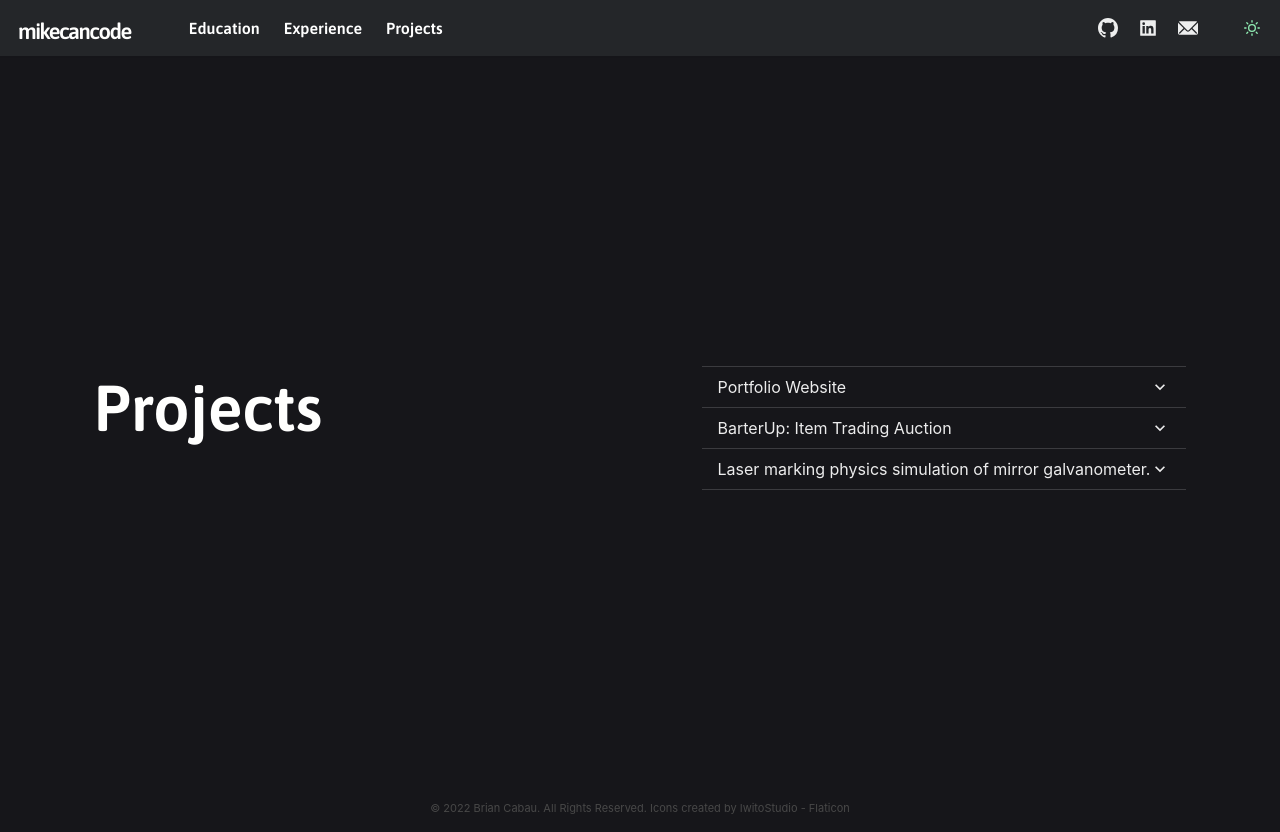
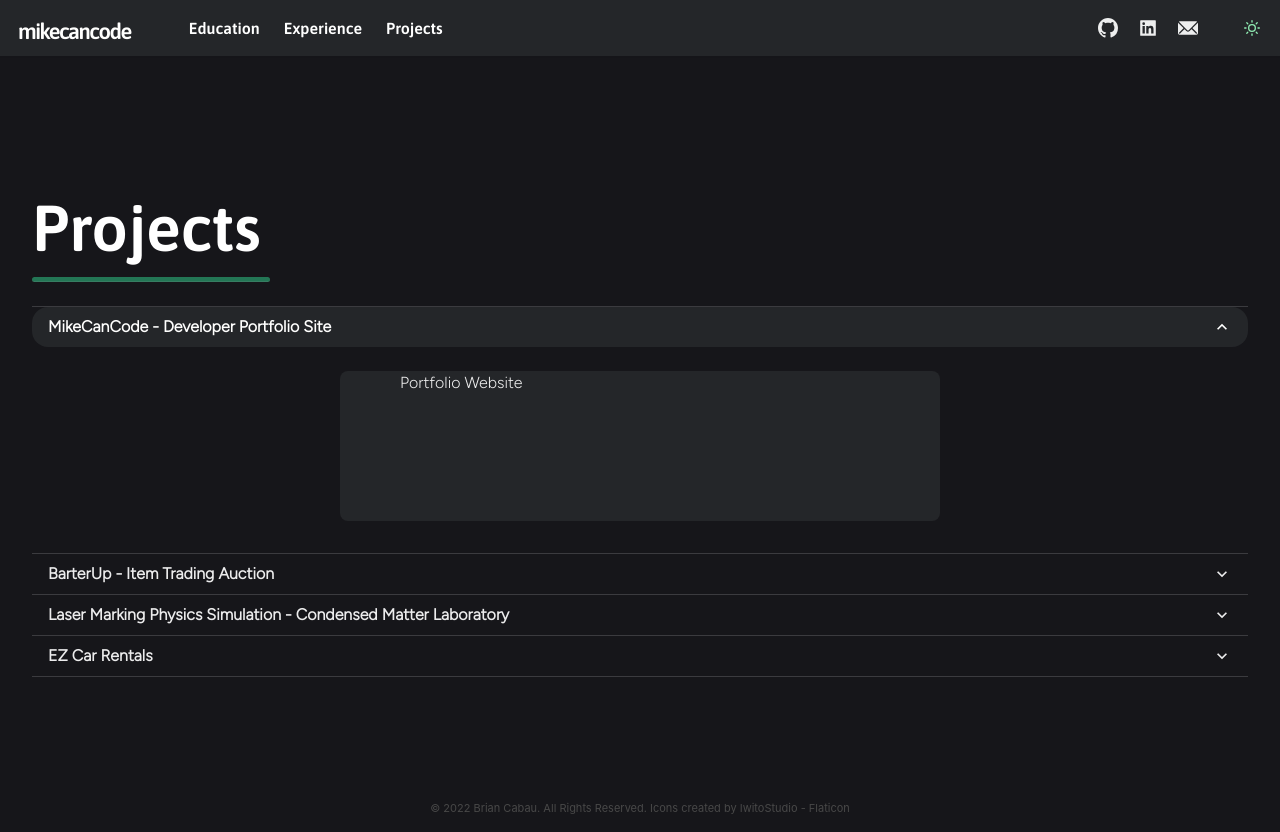
Before and after one commit to bcabau1/mike-can-code, a Next.js app: page /projects in a window 1280 px wide. Built offline with nearby package versions, Linux system fonts and the light colour scheme.

Commit message:
project page layout accordion

```diff
--- a/components/projectbanner.js
+++ b/components/projectbanner.js
@@ -5,7 +5,6 @@ export default function ProjectBanner(props) {
     return (
         <>
             <Flex
-            key={props.id}
             w='600px'
             h='150px'
             m='4'
@@ -13,7 +12,6 @@ export default function ProjectBanner(props) {
             align='center'
             borderRadius='lg'
             bg={useColorModeValue('#fffffe', '#242629')}
-            boxShadow={useColorModeValue('lg', 'dark-lg')}
             >
                 <Flex position='relative' w='10%' h='100%' >
 
--- a/pages/projects.js
+++ b/pages/projects.js
@@ -1,51 +1,60 @@
 import PageAnimate from "../components/layouts/pageanimate"
-import { Accordion, AccordionItem, AccordionButton, AccordionPanel, AccordionIcon, Heading, Box, Flex } from "@chakra-ui/react"
+import { Accordion, AccordionItem, AccordionButton, AccordionPanel, Divider,AccordionIcon, Heading, Box, Flex, Text, Image, useColorModeValue, Center } from "@chakra-ui/react"
 import AttributeFooter from "../components/footer"
+import ProjectBanner from "../components/projectbanner"
 
 
 
 
 const projects = [{
-        id: 'portfolio',
+        id: 0,
+        title: 'MikeCanCode - Developer Portfolio Site',
         stack: `JavaScript, React, NextJS`,
         description: `Portfolio Website`,
-        repoLink: ''
+        repoLink: 'https://github.com/bcabau1/mike-can-code'
     },
     {
-        id: 'barterup',
+        id: 1,
+        title: 'BarterUp - Item Trading Auction',
         stack: `Php, MySQL`,
         description: `BarterUp: Item Trading Auction`,
-        repoLink: ''
+        repoLink: 'https://github.com/bcabau1/BarterUp'
     },
     {
-        id: 'laser-marker',
+        id: 2,
+        title: 'Laser Marking Physics Simulation - Condensed Matter Laboratory',
         stack: `Python, NumPy, Matplotlib`,
         description: `Laser marking physics simulation of mirror galvanometer.`,
-        repoLink: ''
-    }]
+        repoLink: 'https://github.com/bcabau1/Physics-AM-Project'
+    },
+    {
+        id: 3,
+        title: 'EZ Car Rentals',
+        stack: `Php, MySQL`,
+        description: `Laser marking physics simulation of mirror galvanometer.`,
+        repoLink: 'https://github.com/bcabau1/Car-Rental-Web-App'
+    }
+]
 
 const ProjectCards = ({projects}) => {
 
-    return (
-
-    <Accordion allowToggle>
+    return (<Accordion w='100%' defaultIndex={[0]} >
         {projects.map(project => {
-            return  (<AccordionItem>
+            return  (<AccordionItem key={project.id} >
             <h2>
-            <AccordionButton>
-                <Box flex='1' textAlign='left'>
-                {project.description}
+            <AccordionButton borderRadius='2xl' _expanded={{ bg: useColorModeValue('#fffffe', '#242629'), color: useColorModeValue('#2d333a','#fffffe') }}>
+                <Box flex='1' textAlign='left' fontWeight='bold'>
+                {project.title}
                 </Box>
                 <AccordionIcon />
             </AccordionButton>
             </h2>
             <AccordionPanel pb={4}>
-                {project.description}
+                <Center><ProjectBanner summary={project.description}/></Center>
             </AccordionPanel>
         </AccordionItem>)
         })}
     </Accordion>)
-
 }
 
 export default function Projects(router)  {
@@ -53,10 +62,13 @@ export default function Projects(router)  {
     return (
         <PageAnimate>
             <Flex position='relative' w = '100%' h='100%' textAlign='center' flexWrap='wrap' overflow='auto' alignItems='center' justifyContent='center' py='6%'>
-                <Heading  w='50%' as="h3" variant="tab-title" id='proj' mb='10' textAlign={'left'}>
-                    Projects
-                </Heading>
-                {<ProjectCards projects={projects}/>}
+                <Flex w='100%'  flexWrap='wrap' overflow='auto' alignItems='center' justifyContent='center' fontFamily='snippit'>
+                    <Heading w='100%' as="h3" variant="tab-title" id='proj' mb='6' textAlign={'left'}>
+                    <Text textAlign='left' lineHeight='1.5em'>Projects</Text>
+                    <Divider bg={useColorModeValue('#8bd3dd', '#2cb67d')} w='calc(200px + 3vw)' h='4px' borderRadius='full' orientation='horizontal' />
+                    </Heading>
+                    {<ProjectCards projects={projects}/>}
+                </Flex>
 
             </Flex>
             <AttributeFooter>© 2022 Brian Cabau. All Rights Reserved. Icons created by IwitoStudio - Flaticon</AttributeFooter>
```
Also changed, not shown: components/snippetbio.js (+7 -2 lines), pages/index.js (+1 -6 lines).
